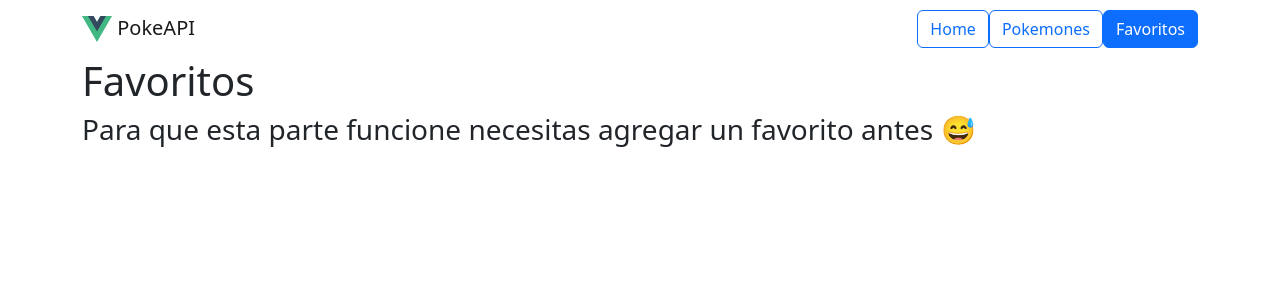
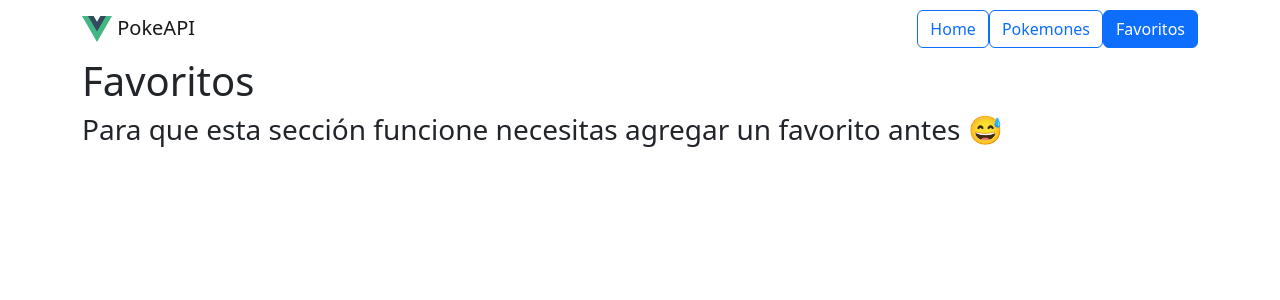
Before and after one commit to eduardoescarez/router-1, a Vue app: page /favoritos in a window 1280 px wide. Shown: the top 300 px of the page. Built offline with nearby package versions, Linux system fonts and the light colour scheme.

Commit message:
cambios menores

```diff
--- a/src/views/FavoritosView.vue
+++ b/src/views/FavoritosView.vue
@@ -1,24 +1,20 @@
 <script setup>
+import { storeToRefs } from "pinia";
 import { useFavoritosStore } from "../store/favoritos";
-import { storeToRefs } from "pinia";
+import { useFormatter} from "../composables/getFormato";
 
 const useFavoritos = useFavoritosStore();
 const { favoritos } = storeToRefs(useFavoritos);
 const { remove:eliminaPokemon } = useFavoritos;
 
-const formatter = (string) => {
-    return string
-        .split("-")
-        .map(word => word[0].toUpperCase() + word.slice(1))
-        .join(" ");
-};
+const {formatter} = useFormatter();
 
 </script>
 
 <template>
 
     <h1>Favoritos</h1>
-    <h3 v-if="favoritos.length === 0"> Para que esta parte funcione necesitas agregar un favorito antes 😅</h3>
+    <h3 v-if="favoritos.length === 0"> Para que esta sección funcione necesitas agregar un favorito antes 😅</h3>
 
     <ul class="list-group" v-else>
         <li class="list-group-item" v-for="pokemon in favoritos" :key="pokemon.id"><p>{{ formatter(pokemon.name) }}</p> <router-link type="button" class="btn btn-outline-primary m-2" :to="`/pokemones/${pokemon.name}`">Más información 🔍</router-link> <button type="button" class="btn btn-outline-danger" @click="eliminaPokemon(pokemon.id)">Eliminar pokemon 😨</button></li>
--- a/src/views/HomeView.vue
+++ b/src/views/HomeView.vue
@@ -1,7 +1,8 @@
 <script setup>
 import { storeToRefs } from 'pinia';
+import { useCounterStore } from "../store/counter.js";
+
 import TheWelcome from '../components/TheWelcome.vue';
-import { useCounterStore } from "../store/counter.js";
 
 const useCounter = useCounterStore();
 
--- a/src/views/PokemonView.vue
+++ b/src/views/PokemonView.vue
@@ -1,9 +1,9 @@
 <script setup>
-import FlechaAtras from "../components/FlechaAtras.vue";
 import { useRoute, useRouter } from "vue-router";
 import { useGetData } from "../composables/getData";
 import { useFormatter} from "../composables/getFormato";
 import { useFavoritosStore } from "../store/favoritos";
+import FlechaAtras from "../components/FlechaAtras.vue";
 
 const ruta = useRoute();
 const rutaAtras = useRouter();
```
